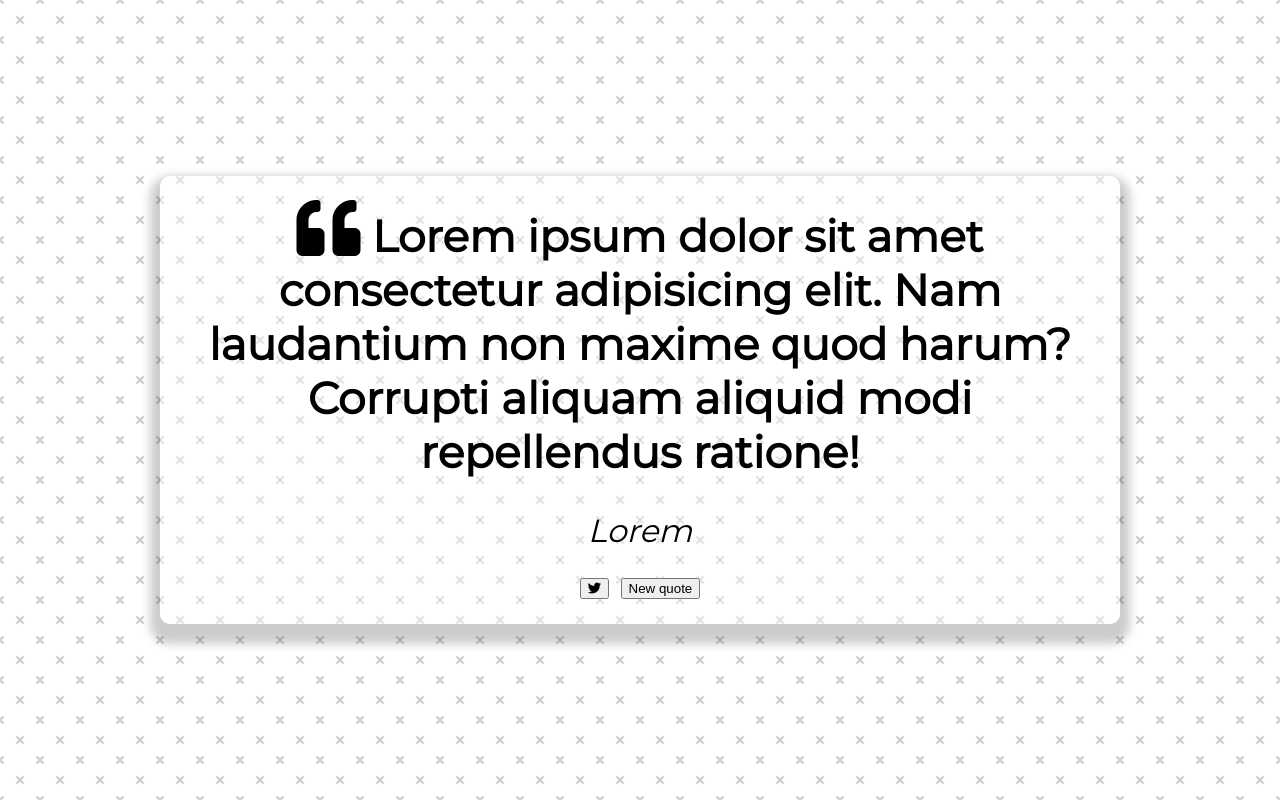
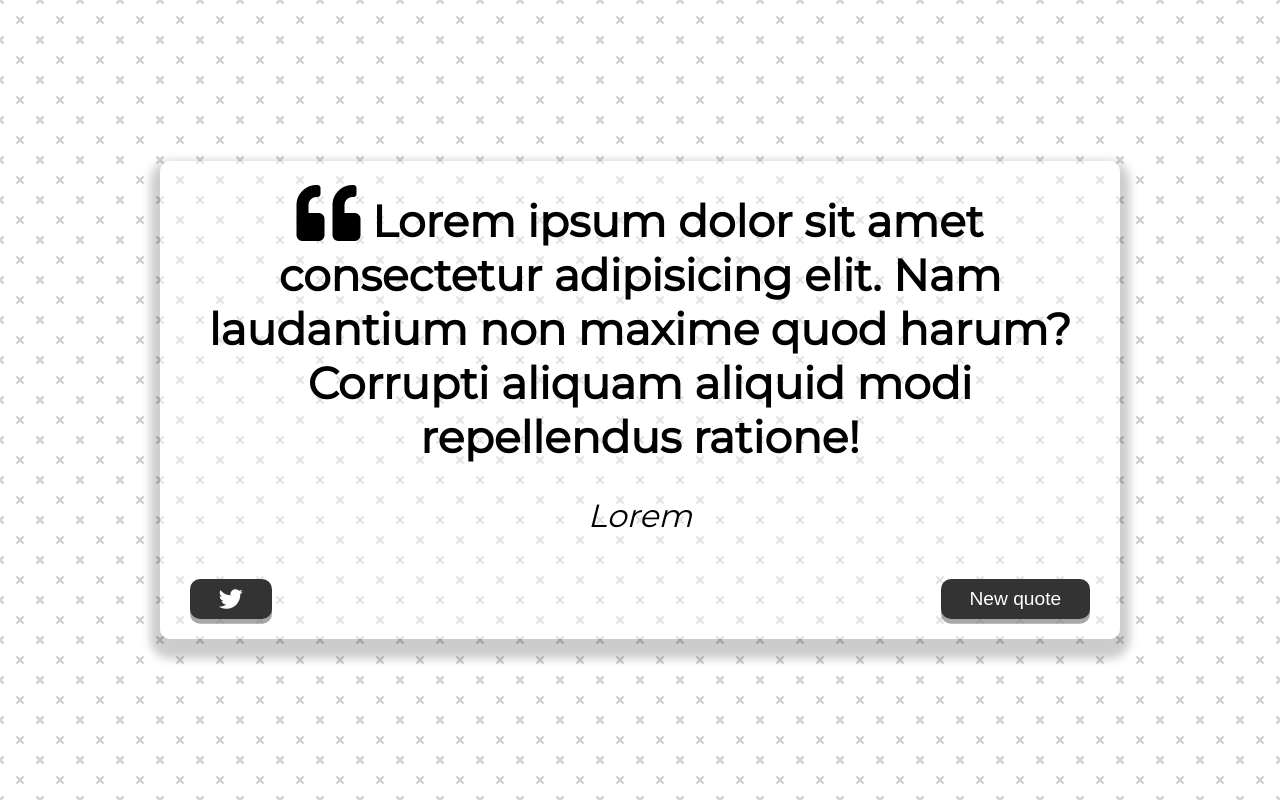
Before and after one commit to bhavishay97/quote-generator-js, a plain HTML site: page index.html in a window 1280 px wide. Drawn offline with Linux system fonts and the light colour scheme; a script that the page names is missing.

Commit message:
Update style.css
added styling for buttons

```diff
--- a/style.css
+++ b/style.css
@@ -46,6 +46,42 @@ body {
   font-style: italic;
 }
 
+.btn-container {
+  margin-top: 1em;
+  display: flex;
+  justify-content: space-between;
+}
+
+button {
+  cursor: pointer;
+  font-size: 1.2rem;
+  height: 2.5rem;
+  border: none;
+  border-radius: 10px;
+  color: white;
+  background: #333333;
+  outline: none;
+  padding: 0.5rem 1.8rem;
+  box-shadow: 0 0.3rem rgba(121, 121, 121, 0.65);
+}
+
+button:hover {
+  filter: brightness(110%);
+}
+
+button:active {
+  transform: translate(0, 0.3rem);
+  box-shadow: 0 0.1rem rgba(255, 255, 255, 0.65);
+}
+
+.twitter-btn:hover {
+  color: #38a1f3;
+}
+
+.fa-twitter {
+  font-size: 1.5rem;
+}
+
 @media screen and (max-width: 992px) {
   .quote-container {
     margin: 3em 2em;
```
